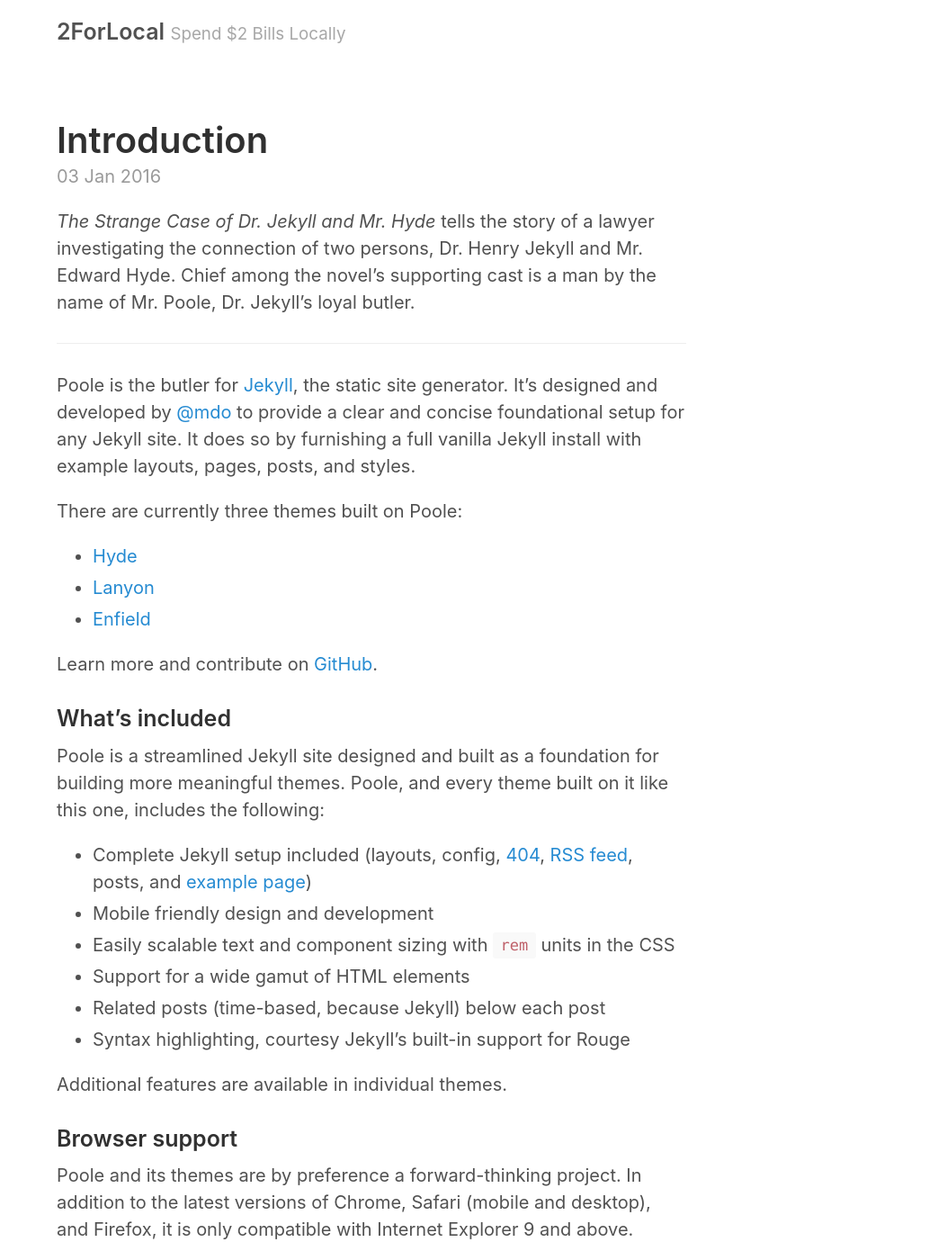
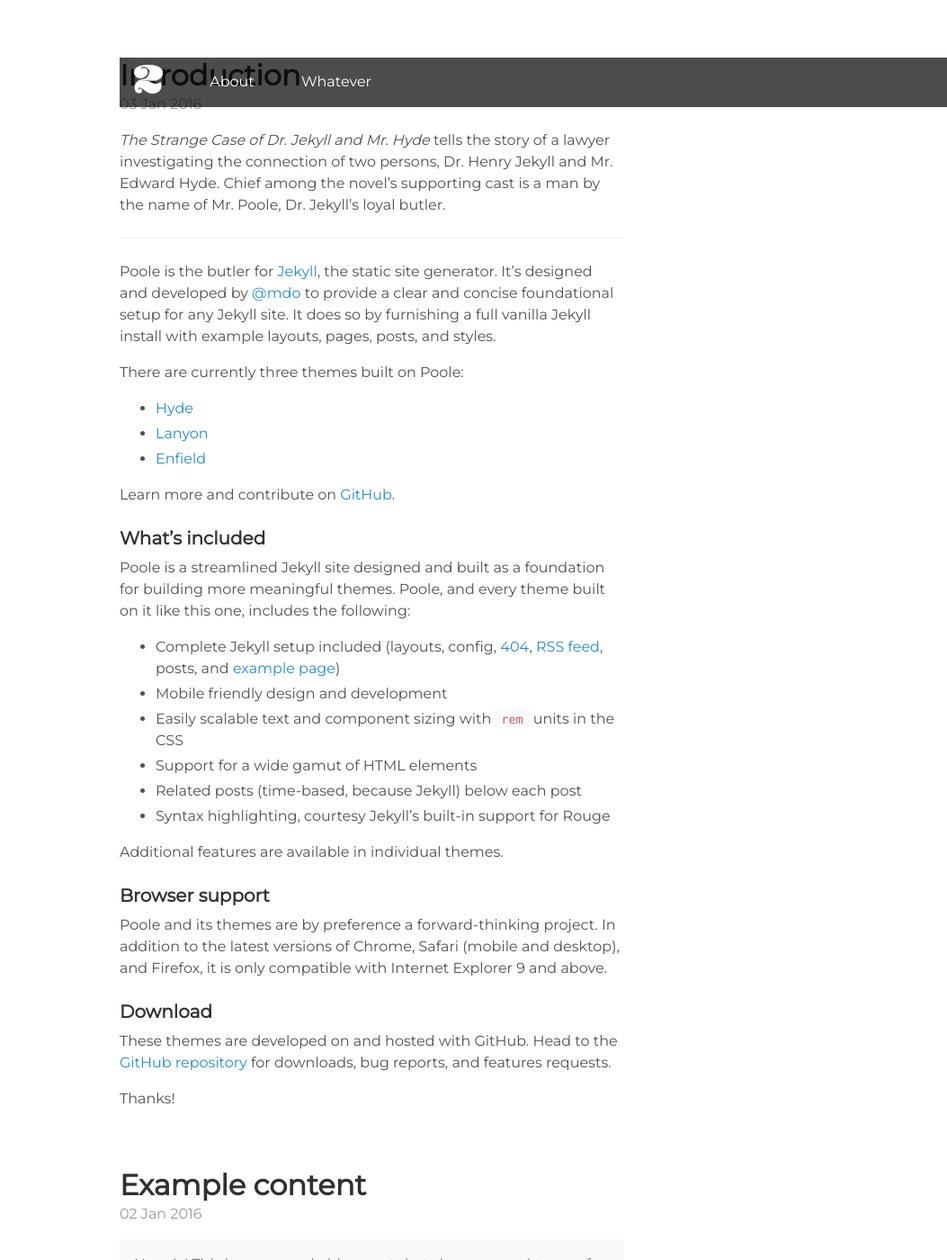
Before and after one commit to maxwell-conser/2ForLocal-site, a Jekyll site: the page built from index.html, in a window 1280 px wide and 1400 px high. Shown: the whole window at 90% size, without its empty margins (227-1280 px from the left). Built offline with Jekyll 4.4.1, drawn with Linux system fonts in a browser that asks for light colours; the list of posts is cut into pages by our own code; some of the changed text lies outside the part shown.

Commit message:
Starting to add navbar

```diff
--- a/_config.yml
+++ b/_config.yml
@@ -5,7 +5,7 @@ permalink:           pretty
 title:               2ForLocal
 tagline:             Spend $2 Bills Locally
 url:                 https://maxwell-conser.github.io/2ForLocal-site
-paginate:            1
+paginate:            3
 baseurl:             ""
 
 # Assets
--- a/_includes/head.html
+++ b/_includes/head.html
@@ -14,4 +14,5 @@
   <link rel="apple-touch-icon-precomposed" sizes="144x144" href="{{ site.baseurl }}/public/apple-touch-icon-precomposed.png">
   <link rel="shortcut icon" href="{{ site.baseurl }}/public/favicon.ico">
   <link rel="alternate" type="application/atom+xml" title="{{ site.title }}" href="{{ site.baseurl }}/atom.xml">
+  <link href="https://fonts.googleapis.com/css?family=Montserrat:300,400" rel="stylesheet">
 </head>
--- a/_layouts/default.html
+++ b/_layouts/default.html
@@ -7,13 +7,18 @@
 
     <div class="container content">
       <header class="masthead">
-        <h3 class="masthead-title">
-          <a href="{{ site.baseurl }}/" title="Home">{{ site.title }}</a>
-          <small>{{ site.tagline }}</small>
-        </h3>
+        <div class="background">
+            <div class="nav">
+              <ul>
+                <li class="nav-link"><a href="/" title="Home"><img id="home2" src="{{ site.baseurl }}/public/two.png"></img></a></li>
+                <li class="nav-link"><a href="{{ site.baseurl }}/about" title="About">About</a></li>
+                <li class="nav-link"><a href="page.html" title="Whatever">Whatever</a></li>
+              </ul>
+            </div>
+        </div>
       </header>
 
-      <main>
+      <main id="blog">
         {{ content }}
       </main>
 
--- a/_sass/_layout.scss
+++ b/_sass/_layout.scss
@@ -3,6 +3,7 @@
 // Styles for managing the structural hierarchy of the site.
 
 .container {
+  padding-top: 4rem;
   max-width: 38rem;
   padding-left:  1.5rem;
   padding-right: 1.5rem;
--- a/_sass/_masthead.scss
+++ b/_sass/_masthead.scss
@@ -3,23 +3,39 @@
 // Super small header above the content for site name and short description.
 
 .masthead {
-  padding-top:    1rem;
-  padding-bottom: 1rem;
-  margin-bottom: 3rem;
+    margin: 0;
+    display: contents;
+    position: fixed;
+    left: 0;
+    top: 0;
 }
 
-.masthead-title {
-  margin-top: 0;
-  margin-bottom: 0;
-  color: $gray-4;
+.background {
+    background-color: rgba(0, 0, 0, .7);
+    position: fixed;
+    width: 100%;
+}
 
-  a {
-    color: inherit;
-  }
+#home2 {
+    margin-left: -2.5rem;
+    margin-top: 1.5rem;
+    margin-bottom: -0.5rem;
+    width: 2rem;
+    display: inline;
+}
 
-  small {
-    font-size: 75%;
-    font-weight: 400;
-    opacity: .5;
-  }
+.nav {
+    color: #fff;
+    margin-left: 1rem;
+    margin-top: -1rem;
 }
+
+.nav-link {
+    a {
+        color: #fff;
+    }
+    color: #fff;
+    display: inline;
+    margin-right: 3em;
+    flex-wrap: nowrap;
+}
--- a/_sass/_variables.scss
+++ b/_sass/_variables.scss
@@ -13,8 +13,8 @@ $blue: #268bd2;
 // $blue: #6a9fb5;
 $brown: #8f5536;
 
-$root-font-family: -apple-system, BlinkMacSystemFont, "Segoe UI", "Roboto", "Oxygen", "Ubuntu", "Cantarell", "Fira Sans", "Droid Sans", "Helvetica Neue", Arial, sans-serif;
-$root-font-size: 16px;
+$root-font-family: Montserrat, Futura, "Roboto", "Oxygen", "Ubuntu", "Cantarell", "Fira Sans", "Droid Sans", "Helvetica Neue", Arial, sans-serif;
+$root-font-size: 14px;
 $root-line-height: 1.5;
 
 $body-color: #515151;
@@ -24,7 +24,7 @@ $link-color: $blue;
 $border-color: #e5e5e5;
 
 $large-breakpoint: 38em;
-$large-font-size: 20px;
+$large-font-size: 16px;
 
 $code-font-family: Menlo, Monaco, "Courier New", monospace;
 $code-color: #bf616a;
```
Also changed, not shown: public/two.png (added).
